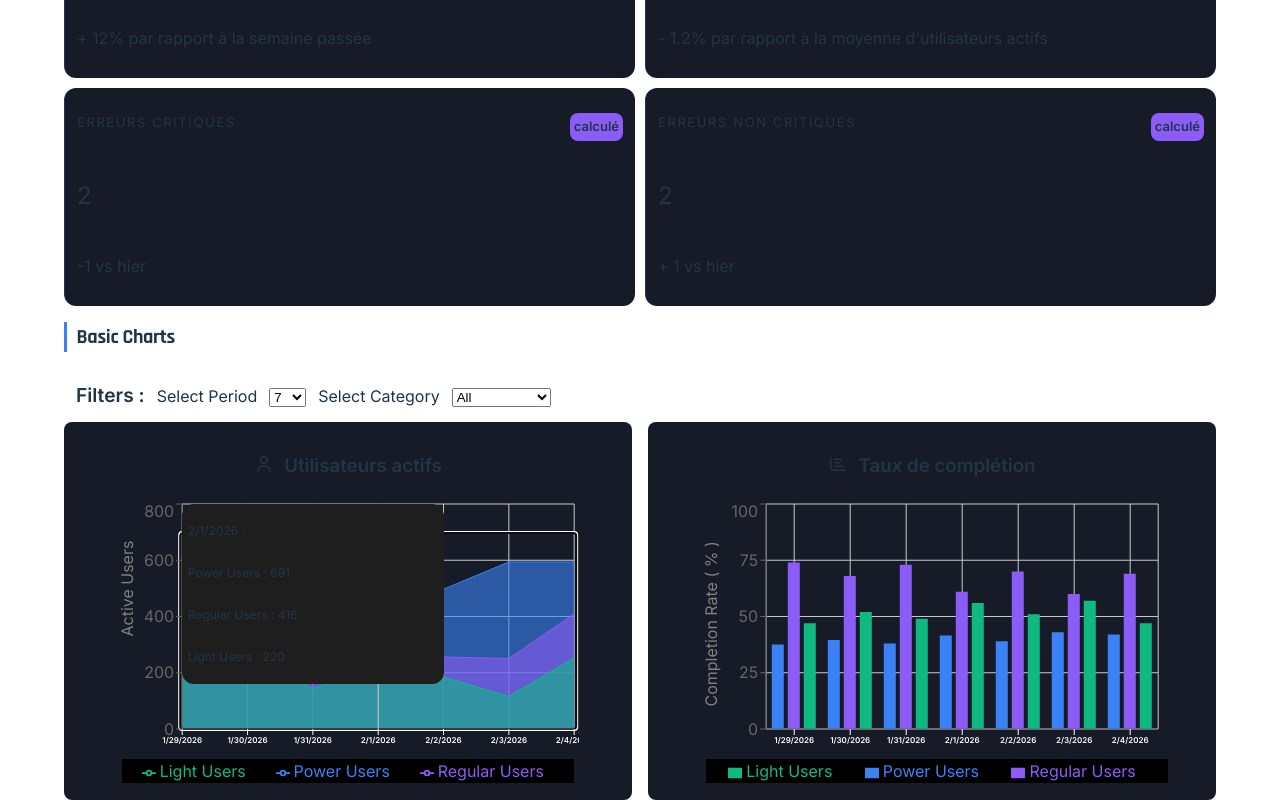
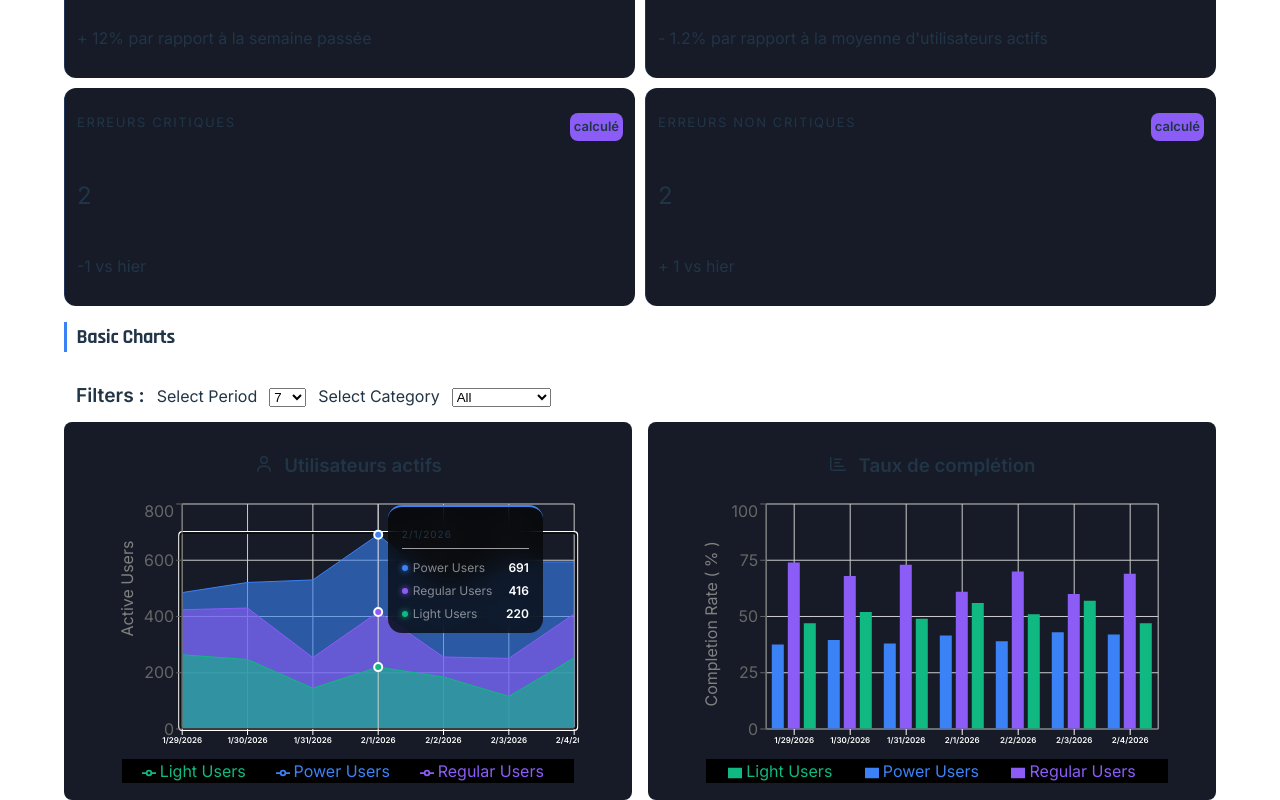
Before and after one commit to MonkeyClem/dashboard-react-ts, a React (Vite) app: page /dashboard in a window 1280 px wide. Both pictures are taken after a click on the element 347 px from the left and 1129 px from the top of the page. Shown: the part 486-1286 px from the top of the page. Built offline with nearby package versions, Linux system fonts and the light colour scheme.

Commit message:
feat(tooltip) : style improvement - Add background, boxShadow and others for harmonization with the rest   of the page - Add CustomTooltip.module.css : 	- Cleaning remains to be done, a lot of the CSS is still in 	  line CSS.

```diff
--- /dev/null
+++ b/src/features/dashboard/components/charts/Tooltip/CustomTooltip.module.css
@@ -0,0 +1,22 @@
+.tooltipContainer{
+        background-color: rgba(5, 5, 5, 0.748);
+        backdrop-filter: blur(12px);
+        border: 1px solid rgba(255 255 255 0.08);
+        border-radius: 14px;
+        padding: 10px 14px;
+        min-width: 180;
+        max-width: 260;
+        box-shadow: 0 8px 32px rgba(0 0 0 0.45) 0 0 0 1px rgba(255 255 255 0.4);
+        font-size: 12px;
+        letter-spacing: "0.02em";
+}
+
+.headerLabel{
+        margin: "0 0 8px 0";
+        color: rgba(255 255 255 0.35);
+        font-size: 10px;
+        text-transform: uppercase;
+        letter-spacing: 0.1em;
+        border-bottom: 1px solid rgba(255, 255, 255, 0.605);
+        padding-bottom: 6px;
+}
--- a/src/features/dashboard/components/charts/Tooltip/CustomTooltip.tsx
+++ b/src/features/dashboard/components/charts/Tooltip/CustomTooltip.tsx
@@ -1,4 +1,5 @@
 import { Tooltip, type TooltipContentProps, type TooltipIndex } from "recharts";
+import styles from "./CustomTooltip.module.css"
 
 type CustomTooltipChart = TooltipContentProps<number, string> & {
   complementaryDescription?: string;
@@ -14,39 +15,74 @@ const CustomTooltip = ({
 }: CustomTooltipChart) => {
   const isVisible = active && payload && payload.length;
 
+  if (!isVisible) return null;
+
+  const isMulti = payload.length > 1;
+
   return (
-    <>
-      {isVisible ? (
     <div
-          className="custom-tooltip"
+      className={styles.tooltipContainer} style={{borderTop: `2px solid ${payload[0].color}`}}>
+      <p className={styles.headerLabel}>
+        {label}
+      </p>
+
+      {isMulti ? (
+        <div style={{ display: "flex", flexDirection: "column", gap: 5 }}>
+          {payload.map((p, i) => (
+            <div
+              key={i}
               style={{
-            visibility: isVisible ? "visible" : "hidden",
-            backgroundColor: "#1f1e1e",
-            padding: 6,
-            borderRadius: 12,
                 display: "flex",
-            flexDirection: "column",
-            width: 250,
-            fontSize: 12
+                justifyContent: "space-between",
+                alignItems: "center",
+                gap: 16,
               }}
             >
-          <p className="label">{label} : </p>
-          {payload.length > 1 ? (
-            payload.map((p) => (
-              <>
-                <p>
-                  {p.name} : {p.value}{" "}
-                  {unitOfMeasurement ? unitOfMeasurement : ""}{" "}
-                  {complementaryDescription}{" "}
-                </p>
-              </>
-            ))
+              {/* Colored dot and name */}
+              <span style={{ display: "flex", alignItems: "center", gap: 5 }}>
+                <span
+                  style={{
+                    width: 6,
+                    height: 6,
+                    borderRadius: "50%",
+                    backgroundColor: p.color ?? "#888",
+                    flexShrink: 0,
+                    boxShadow: `0 0 6px ${p.color ?? "#888"}`,
+                  }}
+                />
+                <span style={{ color: "rgba(255,255,255,0.5)" }}>{p.name}</span>
+              </span>
+
+              {/* Valeur */}
+              <span style={{ color: "#fff", fontWeight: 600 }}>
+                {p.value}
+                {unitOfMeasurement && (
+                  <span style={{ color: "rgba(255,255,255,0.4)", fontWeight: 400 }}>
+                    {" "}{unitOfMeasurement}
+                  </span>
+                )}
+              </span>
+            </div>
+          ))}
+        </div>
       ) : (
-            <p>{`${payload[0].value}${unitOfMeasurement ? unitOfMeasurement : ""} ${complementaryDescription}`}</p>
+        <div style={{ display: "flex", alignItems: "baseline", gap: 4 }}>
+          <span style={{ color: "#fff", fontSize: 20, fontWeight: 700, lineHeight: 1 }}>
+            {payload[0].value}
+          </span>
+          {unitOfMeasurement && (
+            <span style={{ color: "rgba(255,255,255,0.45)", fontSize: 12 }}>
+              {unitOfMeasurement}
+            </span>
+          )}
+          {complementaryDescription && (
+            <span style={{ color: "rgba(255,255,255,0.3)", fontSize: 10 }}>
+              {" "}{complementaryDescription}
+            </span>
           )}
         </div>
-      ) : null}
-    </>
+      )}
+    </div>
   );
 };
 
```
Lines whose indentation alone changed are shown as unchanged.
